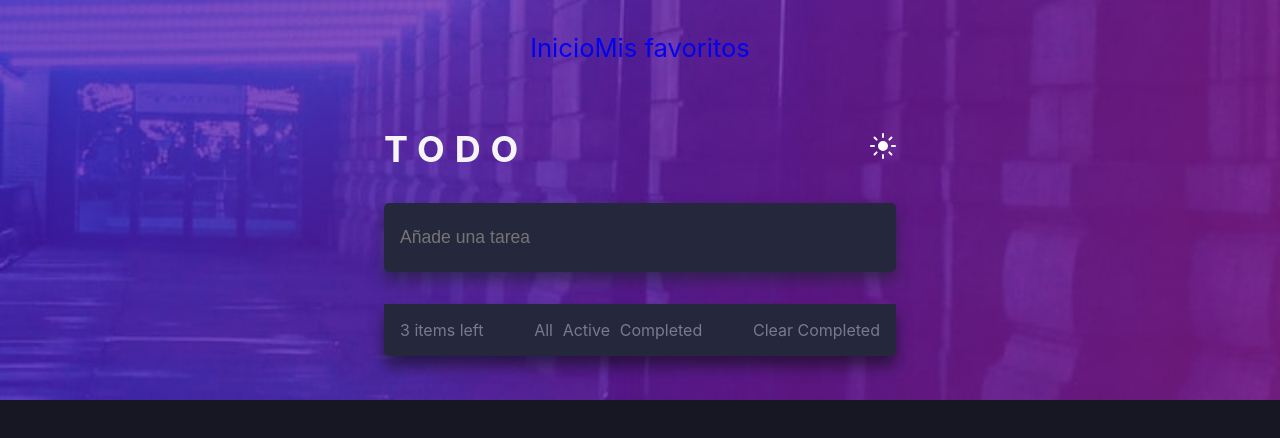
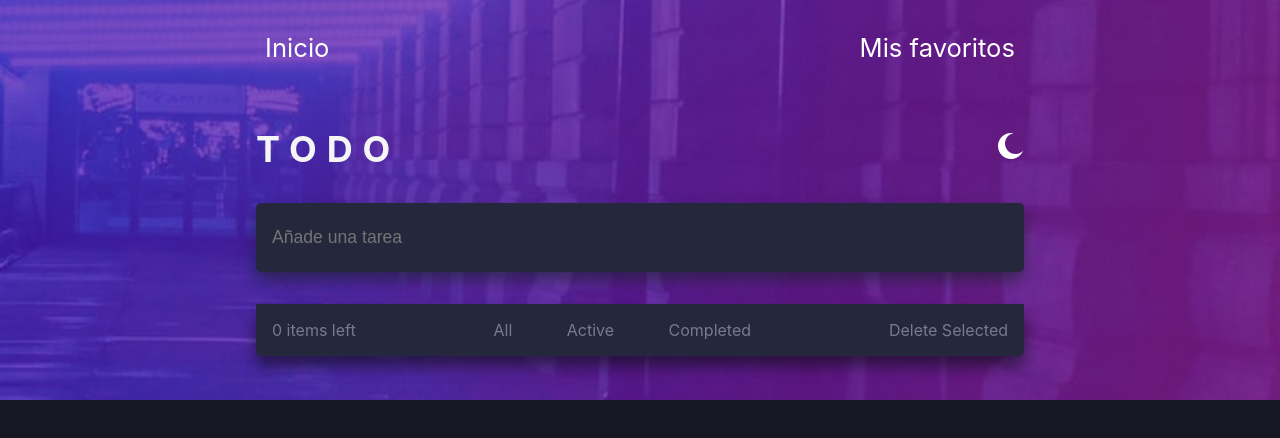
Before and after one commit to JairDev/to-do-app, a React (Create React App) app: page / in a window 1280 px wide. Shown: the top 438 px of the page. Built offline with nearby package versions, Linux system fonts and the light colour scheme.

Commit message:
Added drag-and-drop functionality

```diff
--- a/package.json
+++ b/package.json
@@ -35,5 +35,10 @@
       "last 1 firefox version",
       "last 1 safari version"
     ]
+  },
+  "devDependencies": {
+    "@iconify/icons-akar-icons": "^1.1.18",
+    "@iconify/icons-ant-design": "^1.1.0",
+    "@iconify/react": "^1.1.4"
   }
 }
--- a/src/App.css
+++ b/src/App.css
@@ -42,6 +42,11 @@ input {
   flex-direction: column;
   align-items: center;
   min-height: 100vh;
+  transition: all .2s linear;
+}
+
+.App.light {
+  background-color: var(--very-light-gray);
 }
 
 .App-content-image-hero {
@@ -56,7 +61,15 @@ input {
   object-fit: cover;
 }
 
+.App-header {
+  /* border: 2px solid red; */
+  width: 100%;
+  position: relative;
+  z-index: 2;
+}
+
 .App-nav {
+  /* border: 2px solid greenyellow; */
   margin-bottom: 1rem;
 }
 
@@ -66,9 +79,9 @@ input {
   padding: 2rem 0;
 }
 
-.App-nav li {
+.App-nav a {
   font-size: calc(1vw + 0.8em);
-  color: rgb(21, 21, 51);
+  color: rgb(255, 255, 255);
 }
 
 .App-content-title-app {
@@ -83,11 +96,6 @@ input {
   margin-bottom: 1rem;
   font-size: 1.5rem;
   letter-spacing: 10px;
-}
-
-.App-header {
-  position: relative;
-  z-index: 2;
 }
 
 .App-aside {
@@ -117,6 +125,9 @@ input {
   color: var(--very-light-gray);
   padding: .5rem 0;
   margin-bottom: 2rem;
+}
+.content-input-user-task.light {
+  background-color: var(--very-light-gray);
 }
 
 .content-input-user-task input {
@@ -158,7 +169,8 @@ input {
   flex-direction: column;
   justify-content: center;
   align-items: center;
-  width: 40%;
+  width: 100%;
+  padding: 0 20vw 10vh;
   position: relative;
 }
 
--- a/src/App.js
+++ b/src/App.js
@@ -3,12 +3,20 @@ import Favorite from "./components/Favorite/Favorite";
 import { useSaveData } from "./hooks/useSaveData/useSaveData";
 import Home from "./pages/Home/Home";
 import "./App.css";
-import image from "./assets/img/bg-desktop-dark.jpg"
+import image from "./assets/img/bg-desktop-dark.jpg";
+import { useEffect, useState } from "react";
 
 function App() {
   const [task, setTask] = useSaveData("task");
-  const [allTask, setAllTask] = useSaveData("alltask");
+  const [orderTask, setOrderTask] = useState(1)
+  // const [allTask, setAllTask] = useSaveData("alltask");
   const [favorite, setFavorite] = useSaveData("favorite");
+  const [dragId, setDragId] = useState()
+
+  useEffect(() => {
+    const lastElement = task[task.length - 1]
+    if(lastElement) setOrderTask(lastElement.order + 1)
+  }, [task])
 
   const handleSubmit = (e, refInput) => {
     const date = new Date();
@@ -22,10 +30,13 @@ function App() {
       edit: false,
       dateFormat: date.toLocaleString(),
       taskCreate: date.toISOString(),
+      order: orderTask
+
     };
     const arrTask = task.concat([taskObject]);
-    setAllTask(arrTask);
+    // setAllTask(arrTask);
     setTask(arrTask);
+    setOrderTask(prev => prev += 1)
     refInput.current.value = "";
     e.preventDefault();
   };
@@ -35,7 +46,6 @@ function App() {
     const objIsComplete = task.map((task) =>
       task.id === id ? { ...task, completed: !task.completed } : task
     );
-    // console.log("completed")
     setTask(objIsComplete);
   };
 
@@ -45,15 +55,15 @@ function App() {
       task.id === id ? { ...task, favorite: !task.favorite } : task
     );
 
+
     const pushFavorite = isFavorite.filter((task) =>
       task.favorite ? task : null
     );
-    console.log(isFavorite);
-    console.log(pushFavorite);
-
+    console.log(pushFavorite)
+    console.log(favorite)
     setTask(isFavorite);
     setFavorite(pushFavorite);
-    setAllTask(isFavorite);
+    // setAllTask(isFavorite);
   };
 
   const handleClickDelete = (e) => {
@@ -64,20 +74,26 @@ function App() {
     setFavorite(newArrFavorite);
   };
 
-  const handleSelectFavorites = (e) => {
-    const isSelected = task.map((task) =>
-      task.favorite ? { ...task, selected: !task.selected } : task
-    );
+  ///select task///
 
+  const handleSelectAllTask = () => {
+    const isSelected = task.map((task) => ({
+      ...task,
+      selected: !task.selected,
+    }));
+    console.log(isSelected);
     setTask(isSelected);
   };
 
-  const handleDeleteSelect = (e) => {
-    const selectedFilter = task.filter((task) => !task.selected);
-    setTask(selectedFilter);
+  const handleSelectActiveTask = () => {
+    const isSelected = task.map((task) =>
+      !task.completed ? { ...task, selected: !task.selected } : task
+    );
+    console.log(isSelected);
+    setTask(isSelected);
   };
 
-  const handleSelectCompleted = (e) => {
+  const handleSelectCompletedTask = () => {
     const isSelected = task.map((task) =>
       task.completed ? { ...task, selected: !task.selected } : task
     );
@@ -85,68 +101,92 @@ function App() {
     setTask(isSelected);
   };
 
-  const handleSelectNotCompleted = (e) => {
-    const isSelected = task.map((task) =>
-      !task.completed ? { ...task, selected: !task.selected } : task
-    );
-    setTask(isSelected);
+  const handleDeleteSelect = () => {
+    const selectedFilter = task.filter((task) => !task.selected);
+    setTask(selectedFilter);
   };
 
-  const handleSelectAll = (e) => {
-    const nodeTask = document.querySelectorAll(".App-task");
-    Array.from(nodeTask).map((task) => (task.style = "border: 2px solid red"));
-    const isAllSelected = task.map((task) => ({
-      ...task,
-      selected: !task.selected,
-    }));
-    console.log(isAllSelected);
-    setTask(isAllSelected);
-  };
+  //drag
+  const handleDragStart = (e) => {
+    setDragId(e.currentTarget.id)
+  }
 
-  const handleClickEdit = (e, objTask, editTask) => {
-    const input = document.getElementById("input-task-edit");
-    input.removeAttribute("readonly");
-    const isEdit = task.map((task) =>
-      task.id === objTask.id ? { ...task, edit: !task.edit } : task
-    );
-    setTask(isEdit);
-    e.preventDefault();
-  };
+  const handleDrop = (e) => {
+    const dragItem = task.find(task => task.text === dragId)
+    const dropItem = task.find(task => task.text === e.currentTarget.id)
 
-  const handleClickSave = (e, editTask, objTask) => {
-    const editCompleted = task.map((task) =>
-      task.id === objTask.id && task.edit
-        ? { ...task, text: editTask, edit: !task.edit }
-        : task
-    );
-    setTask(editCompleted);
-    e.preventDefault();
-  };
+    const dragItemOrder = dragItem.order
+    const dropItemOrder = dropItem.order
 
-  const handleFilterTask = (e) => {
-    const errorSpan = document.querySelector(".handle-error-empty-favorite");
-    const filterFavorite = task.filter((task) => (task.favorite ? task : null));
-    if (!filterFavorite.length) {
-      errorSpan.classList.add("display-error-favorite");
-      e.target.checked = false
-      setTimeout(() => {
-        errorSpan.classList.remove("display-error-favorite");
-      }, 500);
-      return;
-    }
-    e.target.checked ? setTask(filterFavorite) : setTask(allTask);
-  };
+    const newTaskState = task.map(task => {
+      if(task.id === dragId) {
+        task.order = dropItemOrder
+      }
 
-  const handleFilterDate = (e, init, end) => {
-    const initD = new Date(init.value);
-    const finalD = new Date(end.value);
-    const filterDate = task.filter((task) => {
-      const dateCreate = task.taskCreate;
-      const date = new Date(dateCreate);
-      if (date >= initD && date <= finalD) return task;
-    });
-    e.preventDefault();
-  };
+      if(task.id === e.currentTarget.id) {
+        task.order = dragItemOrder
+      }
+      return task
+    })
+    // e.stopPropagation()
+    setTask(newTaskState)
+  }
+
+  // const handleSelectAll = (e) => {
+  //   const nodeTask = document.querySelectorAll(".App-task");
+  //   Array.from(nodeTask).map((task) => (task.style = "border: 2px solid red"));
+  //   const isAllSelected = task.map((task) => ({
+  //     ...task,
+  //     selected: !task.selected,
+  //   }));
+  //   console.log(isAllSelected);
+  //   setTask(isAllSelected);
+  // };
+
+  // const handleClickEdit = (e, objTask, editTask) => {
+  //   const input = document.getElementById("input-task-edit");
+  //   input.removeAttribute("readonly");
+  //   const isEdit = task.map((task) =>
+  //     task.id === objTask.id ? { ...task, edit: !task.edit } : task
+  //   );
+  //   setTask(isEdit);
+  //   e.preventDefault();
+  // };
+
+  // const handleClickSave = (e, editTask, objTask) => {
+  //   const editCompleted = task.map((task) =>
+  //     task.id === objTask.id && task.edit
+  //       ? { ...task, text: editTask, edit: !task.edit }
+  //       : task
+  //   );
+  //   setTask(editCompleted);
+  //   e.preventDefault();
+  // };
+
+  // const handleFilterTask = (e) => {
+  //   const errorSpan = document.querySelector(".handle-error-empty-favorite");
+  //   const filterFavorite = task.filter((task) => (task.favorite ? task : null));
+  //   if (!filterFavorite.length) {
+  //     errorSpan.classList.add("display-error-favorite");
+  //     e.target.checked = false;
+  //     setTimeout(() => {
+  //       errorSpan.classList.remove("display-e|rror-favorite");
+  //     }, 500);
+  //     return;
+  //   }
+  //   e.target.checked ? setTask(filterFavorite) : setTask(allTask);
+  // };
+
+  // const handleFilterDate = (e, init, end) => {
+  //   const initD = new Date(init.value);
+  //   const finalD = new Date(end.value);
+  //   const filterDate = task.filter((task) => {
+  //     const dateCreate = task.taskCreate;
+  //     const date = new Date(dateCreate);
+  //     if (date >= initD && date <= finalD) return task;
+  //   });
+  //   e.preventDefault();
+  // };
 
   return (
     <Router>
@@ -157,10 +197,10 @@ function App() {
         <header className="App-header">
           <nav className="App-nav">
             <ul>
-              <li>
+              <li className="item-link">
                 <Link to="/">Inicio</Link>
               </li>
-              <li>
+              <li className="item-link">
                 <Link to="favorites">Mis favoritos</Link>
               </li>
             </ul>
@@ -177,19 +217,21 @@ function App() {
           <Route path="/">
             <Home
               task={task}
-              handleFilterTask={handleFilterTask}
-              handleFilterDate={handleFilterDate}
               handleClickFavorite={handleClickFavorite}
               handleClickDelete={handleClickDelete}
-              handleClickSave={handleClickSave}
               handleClickComplete={handleClickComplete}
-              handleClickEdit={handleClickEdit}
-              handleSelectFavorites={handleSelectFavorites}
-              handleSelectCompleted={handleSelectCompleted}
-              handleSelectAll={handleSelectAll}
+              handleSelectAllTask={handleSelectAllTask}
+              handleSelectCompletedTask={handleSelectCompletedTask}
+              handleSelectActiveTask={handleSelectActiveTask}
+              // handleFilterTask={handleFilterTask}
+              // handleFilterDate={handleFilterDate}
+              // handleClickSave={handleClickSave}
+              // handleClickEdit={handleClickEdit}
+              // handleSelectAll={handleSelectAll}
               handleDeleteSelect={handleDeleteSelect}
-              handleSelectNotCompleted={handleSelectNotCompleted}
               handleSubmit={handleSubmit}
+              handleDragStart={handleDragStart}
+              handleDrop={handleDrop}
             />
           </Route>
         </Switch>
--- a/src/components/Task/Task.jsx
+++ b/src/components/Task/Task.jsx
@@ -1,7 +1,10 @@
 import React, { useEffect, useRef, useState } from "react";
 import "./Task.css";
+import { Icon, InlineIcon } from "@iconify/react";
+import starOutlined from "@iconify/icons-ant-design/star-outlined";
+import deleteOutlined from "@iconify/icons-ant-design/delete-outlined";
+
 import svgCheck from "../../assets/img/icon-check.svg";
-
 const Task = ({
   objTask,
   handleClickFavorite,
@@ -9,17 +12,19 @@ const Task = ({
   handleClickSave,
   handleClickComplete,
   handleClickEdit,
+  handleDragStart,
+  handleDrop,
 }) => {
   const favoriteIconRef = useRef(null);
   const spanCompletedStyle = useRef(null);
   const isCheckedStyle = useRef(null);
   const refTask = useRef(null);
-  const [editTask, setEditTask] = useState("");
-  const inputRef = useRef(null);
+  // const [editTask, setEditTask] = useState("");
+  // const inputRef = useRef(null);
   const checkRadiusStyle = useRef(null);
 
   useEffect(() => {
-    console.log(svgCheck);
+    // console.log(svgCheck);
     const svg = favoriteIconRef.current;
     const span = spanCompletedStyle.current;
     const task = refTask.current;
@@ -53,16 +58,26 @@ const Task = ({
       : task.classList.remove("selected-not-completed");
   }, [objTask.completed, objTask.favorite, objTask.selected]);
 
-  const handleChange = (e) => {
-    setEditTask(e.target.value);
-  };
+  // const handleChange = (e) => {
+  //   setEditTask(e.target.value);
+  // };
 
-  const handleSubmit = (e) => {
-    e.preventDefault();
-  };
+  // const handleSubmit = (e) => {
+  //   e.preventDefault();
+  // };
 
   return (
-    <div ref={refTask} className="App-task">
+    <div
+      id={objTask.id}
+      onDragOver={(e) => e.preventDefault()}
+      onDragStart={handleDragStart}
+      onDrop={handleDrop}
+      // onDragStart={onDragStart}
+      // onDragEnd={onDragEnd}
+      ref={refTask}
+      className="App-task"
+      draggable={true}
+    >
       {/* <span className="date-task">{objTask.dateFormat}</span> */}
       <span ref={spanCompletedStyle} className="style-completed"></span>
       <div className="App-check-completed">
@@ -82,7 +97,7 @@ const Task = ({
         </form>
       </div>
       <div className="App-task-edit">
-        <form onSubmit={handleSubmit}>
+        {/* <form onSubmit={handleSubmit}>
           <input
             id="input-task-edit"
             type="text"
@@ -92,7 +107,8 @@ const Task = ({
             readOnly="readonly"
             ref={inputRef}
           />
-        </form>
+        </form> */}
+        <p>{objTask.text}</p>
       </div>
 
       <div className="content-icon-favorite action-task">
@@ -102,6 +118,7 @@ const Task = ({
         >
           <svg ref={favoriteIconRef} className="icon icon-star-empty">
             {/* <use xlinkHref="#icon-star-empty"></use> */}
+            <Icon icon={starOutlined} style={{fontSize: '25px'}} />
           </svg>
         </span>
       </div>
@@ -134,7 +151,7 @@ const Task = ({
           {/* <svg className="icon icon-bin">
             <use xlinkHref="#icon-bin"></use>
           </svg> */}
-          x
+          <Icon icon={deleteOutlined} style={{fontSize: '25px'}} />
         </span>
       </div>
     </div>
--- a/src/pages/Home/Home.css
+++ b/src/pages/Home/Home.css
@@ -6,13 +6,28 @@
   color: var(--dark-grayish-blue);
   justify-content: space-between;
   padding: 1rem;
+  transition: all .2s linear;
 }
 
 .App-content-actions.light {
+  background-color: var(--very-light-gray);
+  box-shadow: 0px 8px 15px rgb(69 69 69 / 60%);
+}
+
+/* .App-content-actions.light {
   background-color: var(--very-dark-desaturated-blue);
   color: var(--dark-grayish-blue);
-}
+} */
 
 .App-content-actions span:hover:not(.App-content-actions > span:first-child) {
   color: #FFF;
 }
+
+.App-content-actions.light span:hover:not(.App-content-actions > span:first-child) {
+  color: var(--very-dark-desaturated-blue)
+}
+
+.icon-mode {
+  /* border: 2px solid red; */
+  cursor: pointer;
+}
--- a/src/pages/Home/Home.jsx
+++ b/src/pages/Home/Home.jsx
@@ -1,9 +1,31 @@
-import React, { useRef, useState } from "react";
-import FilterDate from "../../components/FilterDate/FilterDate";
-import FilterTask from "../../components/FilterTask/FilterTask";
+import React, { useEffect, useRef, useState } from "react";
+// import FilterDate from "../../components/FilterDate/FilterDate";
+// import FilterTask from "../../components/FilterTask/FilterTask";
 import Todo from "../../components/Todo/Todo";
 import "./Home.css";
-import svgMode from "../../assets/img/icon-sun.svg"
+import iconNight from "../../assets/img/icon-moon.svg";
+import iconDay from "../../assets/img/icon-sun.svg";
+
+function changeMode(mode) {
+  const app = document.querySelector(".App");
+  const iconThemeMode = document.querySelector(".icon-mode img");
+  const input = document.querySelector(".content-input-user-task");
+  const task = document.querySelector(".App-todo-list");
+  const action = document.querySelector(".App-content-actions");
+  if (mode) {
+    iconThemeMode.setAttribute("src", iconNight)
+    app.classList.remove("light");
+    input.classList.remove("light");
+    task.classList.remove("light");
+    action.classList.remove("light");
+  } else {
+    iconThemeMode.setAttribute("src", iconDay)
+    app.classList.add("light");
+    input.classList.add("light");
+    task.classList.add("light");
+    action.classList.add("light");
+  }
+}
 
 const Home = ({
   task,
@@ -14,15 +36,21 @@ const Home = ({
   handleClickSave,
   handleClickComplete,
   handleClickEdit,
-  handleSelectFavorites,
-  handleSelectCompleted,
+  handleSelectAllTask,
+  handleSelectCompletedTask,
   handleSelectAll,
   handleDeleteSelect,
-  handleSelectNotCompleted,
+  handleSelectActiveTask,
   handleSubmit,
+  handleDragStart,
+  handleDrop
 }) => {
   const refInput = useRef(null);
-
+  let dark = true;
+  const handleMode = (e) => {
+    dark = !dark;
+    changeMode(dark);
+  };
   return (
     <>
       <section className="App-content-all-todolist">
@@ -37,8 +65,8 @@ const Home = ({
             <h1>TODO</h1>
           </div>
 
-          <div className="icon-mode">
-            <img src={svgMode} alt=""></img>
+          <div onClick={handleMode} className="icon-mode">
+            <img src={iconNight} alt=""></img>
           </div>
         </div>
         <main className="App-main">
@@ -65,26 +93,28 @@ const Home = ({
               handleClickSave={handleClickSave}
               handleClickComplete={handleClickComplete}
               handleClickEdit={handleClickEdit}
+              handleDragStart={handleDragStart}
+              handleDrop={handleDrop}
             />
           </section>
 
           <div className="App-content-actions">
-            <span>3 items left</span>
+            <span>{task.length} items left</span>
             <div className="App-select-state-task">
               <span
-                onClick={handleSelectFavorites}
+                onClick={handleSelectAllTask}
                 className="App-handle-select favorite"
               >
                 All
               </span>
               <span
-                onClick={handleSelectCompleted}
+                onClick={handleSelectActiveTask}
                 className="App-handle-select completed"
               >
                 Active
               </span>
               <span
-                onClick={handleSelectNotCompleted}
+                onClick={handleSelectCompletedTask}
                 className="App-handle-select no-completed"
               >
                 Completed
@@ -94,7 +124,7 @@ const Home = ({
               onClick={handleDeleteSelect}
               className="App-handle-select select-all"
             >
-              Clear Completed
+              Delete Selected
             </span>
 
             {/* <div className="App-select-delete-all">
```
Also changed, not shown: src/components/Favorite/Favorite.css (added, +18 -0 lines), src/components/Favorite/Favorite.jsx (+10 -4 lines), src/components/Task/Task.css (+14 -5 lines), src/components/Todo/Todo.css (+15 -1 lines), src/components/Todo/Todo.jsx (+15 -4 lines), 1 other file (tests, documents, lock files or other folders).
